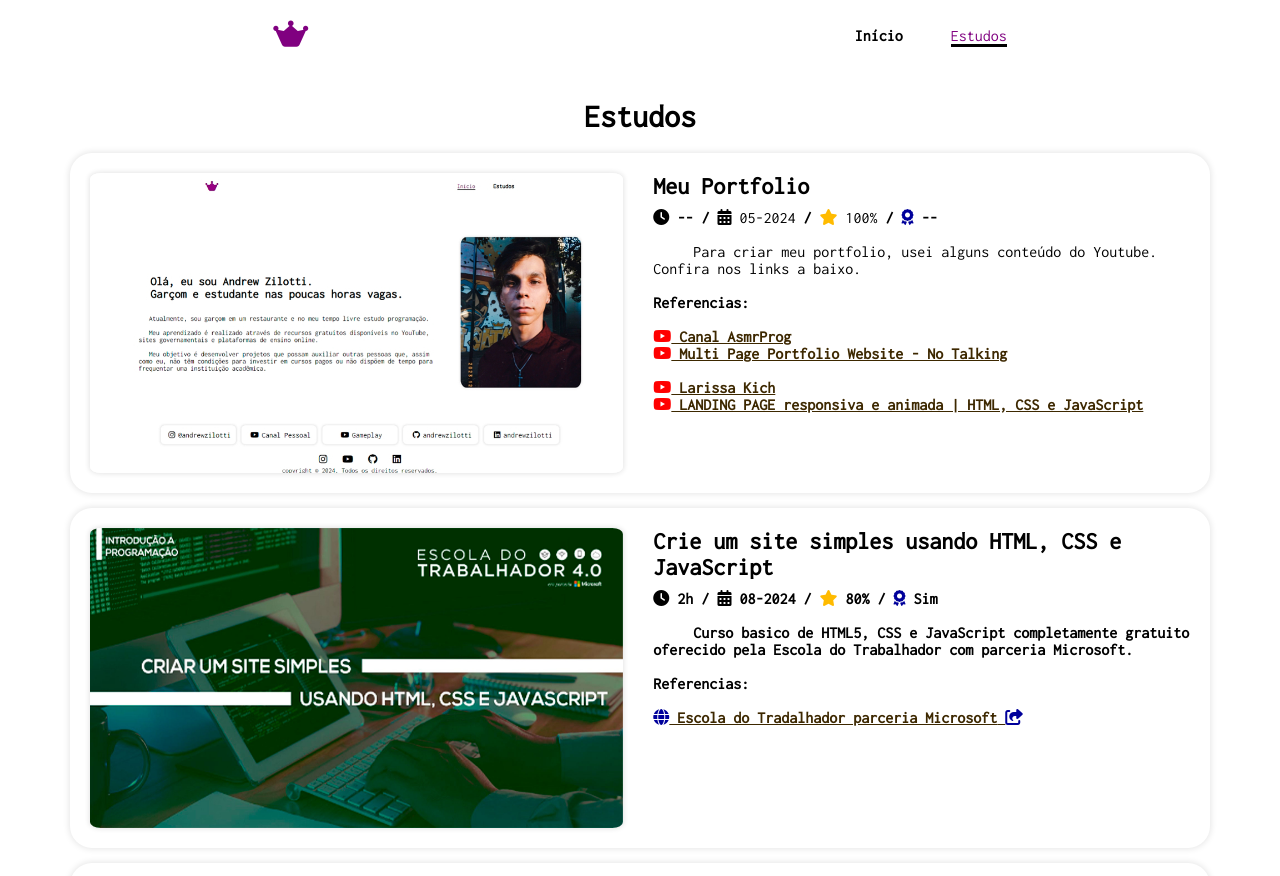
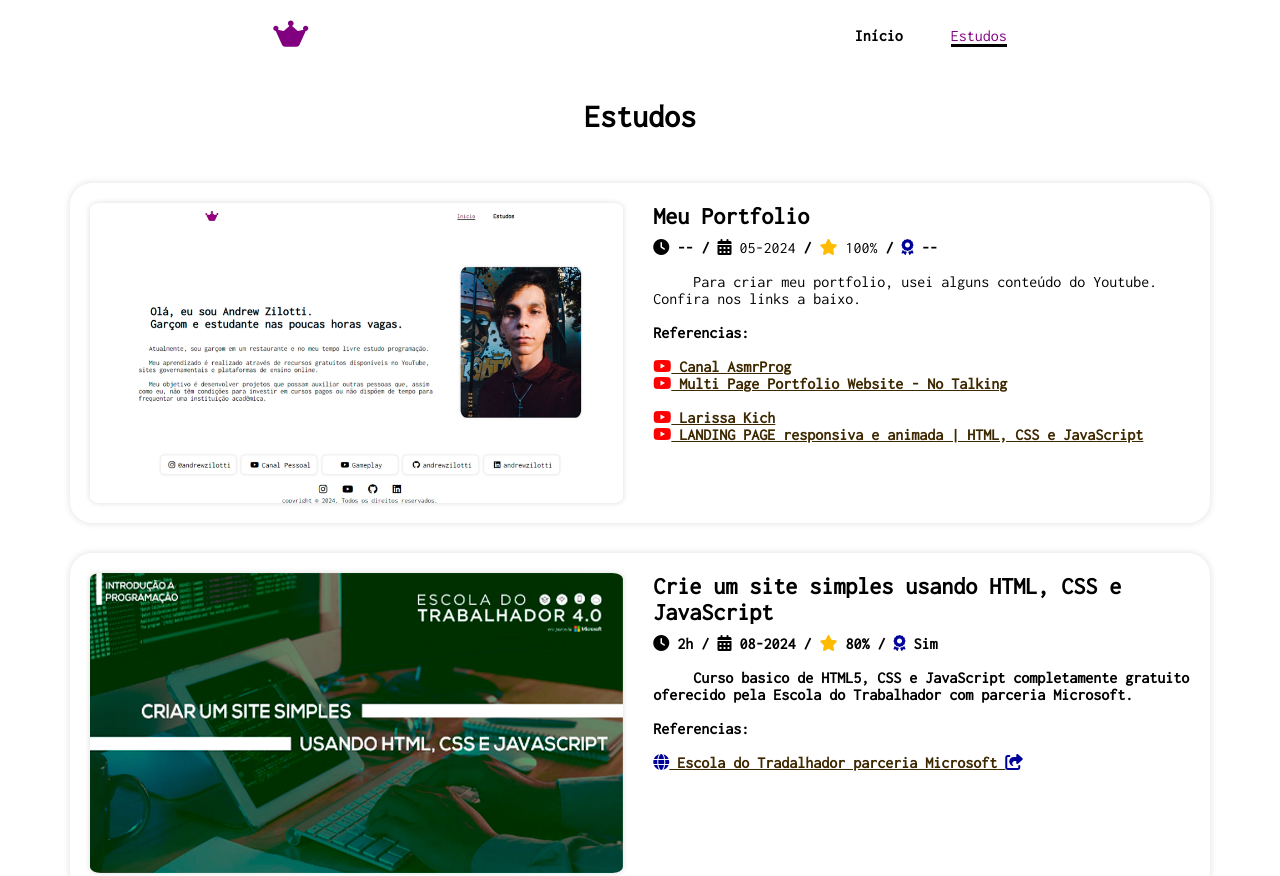
Before and after one commit to andrewzilotti/portfolio, a plain HTML site: page studies.html in a window 1280 px wide. Shown: the top 876 px of the page. Drawn offline with nearby package versions, Linux system fonts and the light colour scheme.

Commit message:
margin top

```diff
--- a/css/style.css
+++ b/css/style.css
@@ -203,6 +203,10 @@ header {
     align-items: center;
 }
 
+.item {
+    margin-top: 30px;
+}
+
 .content .item img {
     box-shadow: 0px 0px 5px 1px rgba(0, 0, 0, 0.1);
 }
```
